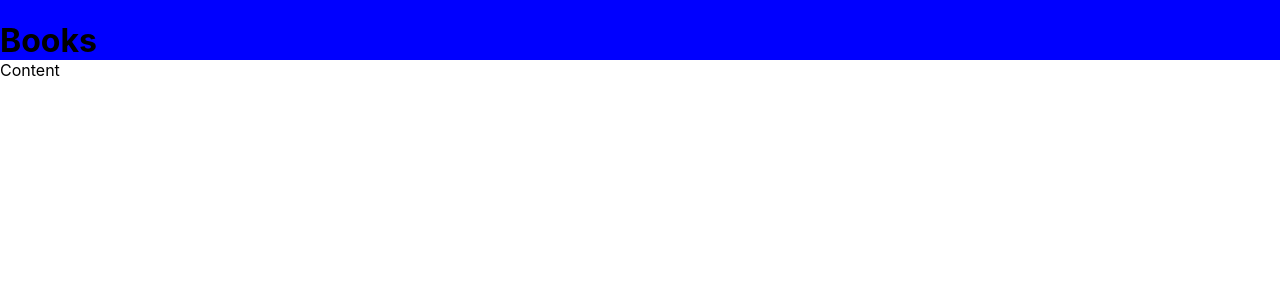
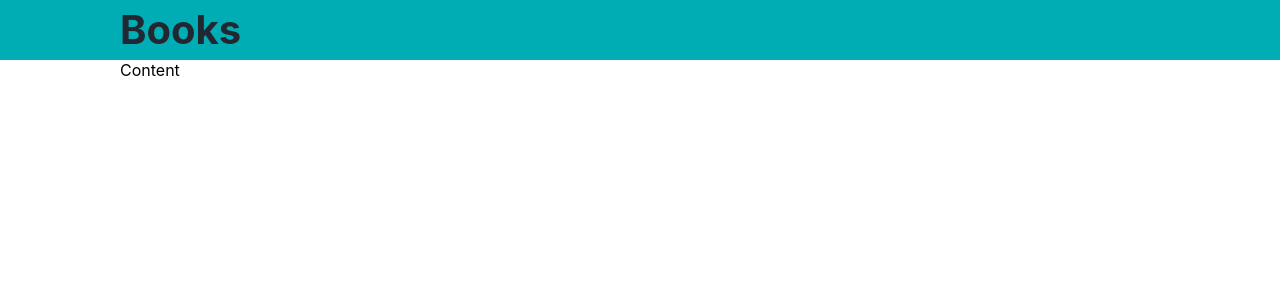
Before and after one commit to palys/bookslog, a React (Create React App) app in the folder web/: page / in a window 1280 px wide. Shown: the top 300 px of the page. Built offline with nearby package versions, Linux system fonts and the light colour scheme.

Commit message:
Improve styling

```diff
--- a/web/src/components/Page.tsx
+++ b/web/src/components/Page.tsx
@@ -8,9 +8,9 @@ interface Props {
 const Page: React.FC<Props> = ({ title, children }) => (
     <>
         <Header>
-            <h1>
+            <Title>
                 {title}
-            </h1>
+            </Title>
         </Header>
         <Content>
             {children}
@@ -23,11 +23,20 @@ const Header = styled.div`
     width: 100%;
     height: 60px;
     position: fixed;
-    background-color: blue;
+    background-color: #00adb5;
+`;
+
+const Title = styled.span`
+    margin-left: 120px;
+    color: #222831;
+    font-size: 40px;
+    line-height: 60px;
+    font-weight: 700;
 `;
 
 const Content = styled.div`
     margin-top: 60px;
+    margin-left: 120px;
 `;
 
 export default Page;
```
